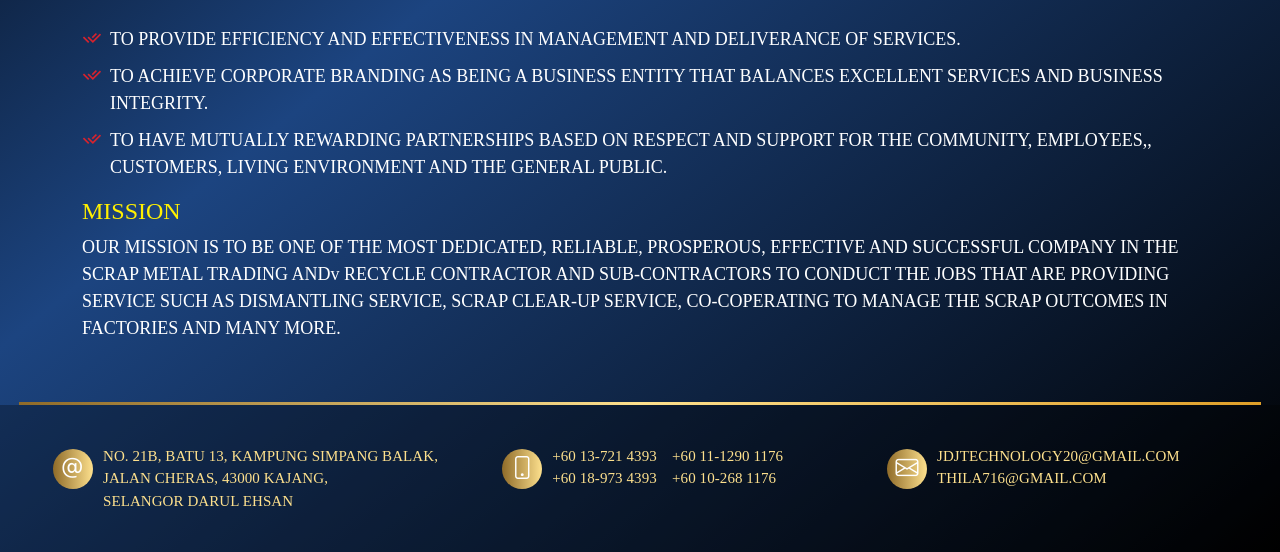
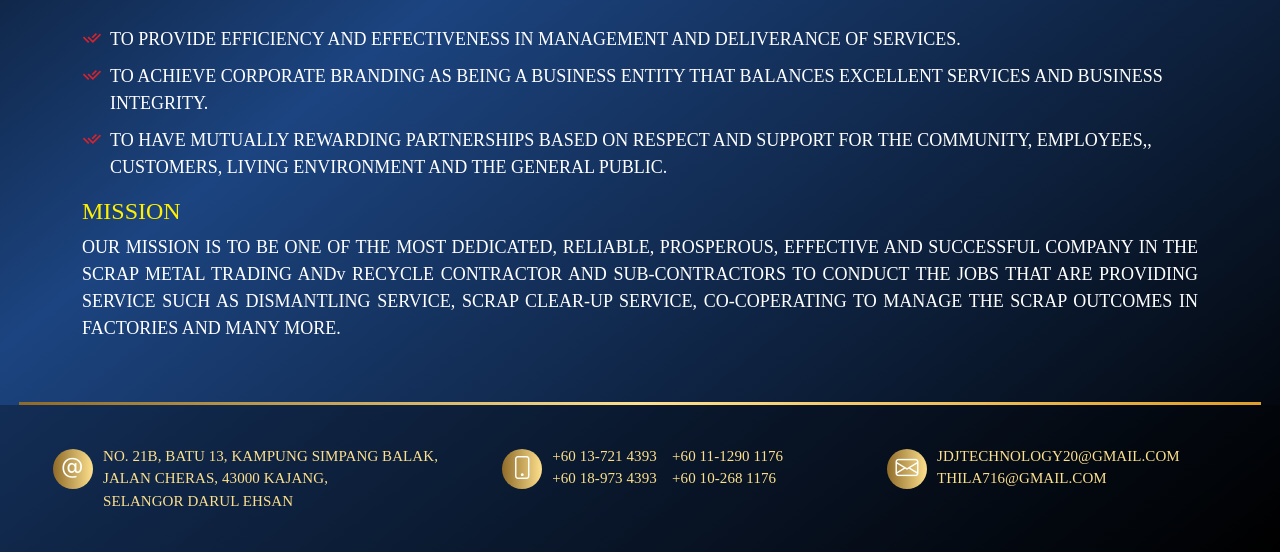
Before and after one commit to fuadzaidan7/JDJ, a PHP site: page /index.php?module=vision in a window 1280 px wide. Shown: the part 470-1022 px from the top of the page. Run offline with PHP 8.4, Linux system fonts and the light colour scheme; some web fonts are replaced.

Commit message:
update vision

```diff
--- a/vision.php
+++ b/vision.php
@@ -28,15 +28,8 @@
 
         <div class="col-lg-12 ">
         <h4>MISSION</h4>
-          <p>
+          <p class="text-justify">
           OUR MISSION IS TO BE ONE OF THE MOST DEDICATED, RELIABLE, PROSPEROUS, EFFECTIVE AND SUCCESSFUL COMPANY IN THE SCRAP METAL TRADING ANDv RECYCLE CONTRACTOR AND SUB-CONTRACTORS TO CONDUCT THE JOBS THAT ARE PROVIDING SERVICE SUCH AS DISMANTLING SERVICE, SCRAP CLEAR-UP SERVICE, CO-COPERATING	TO MANAGE THE SCRAP OUTCOMES IN FACTORIES AND MANY MORE.
-
-
-
-
-
-
-
           </p>
 
 
```
